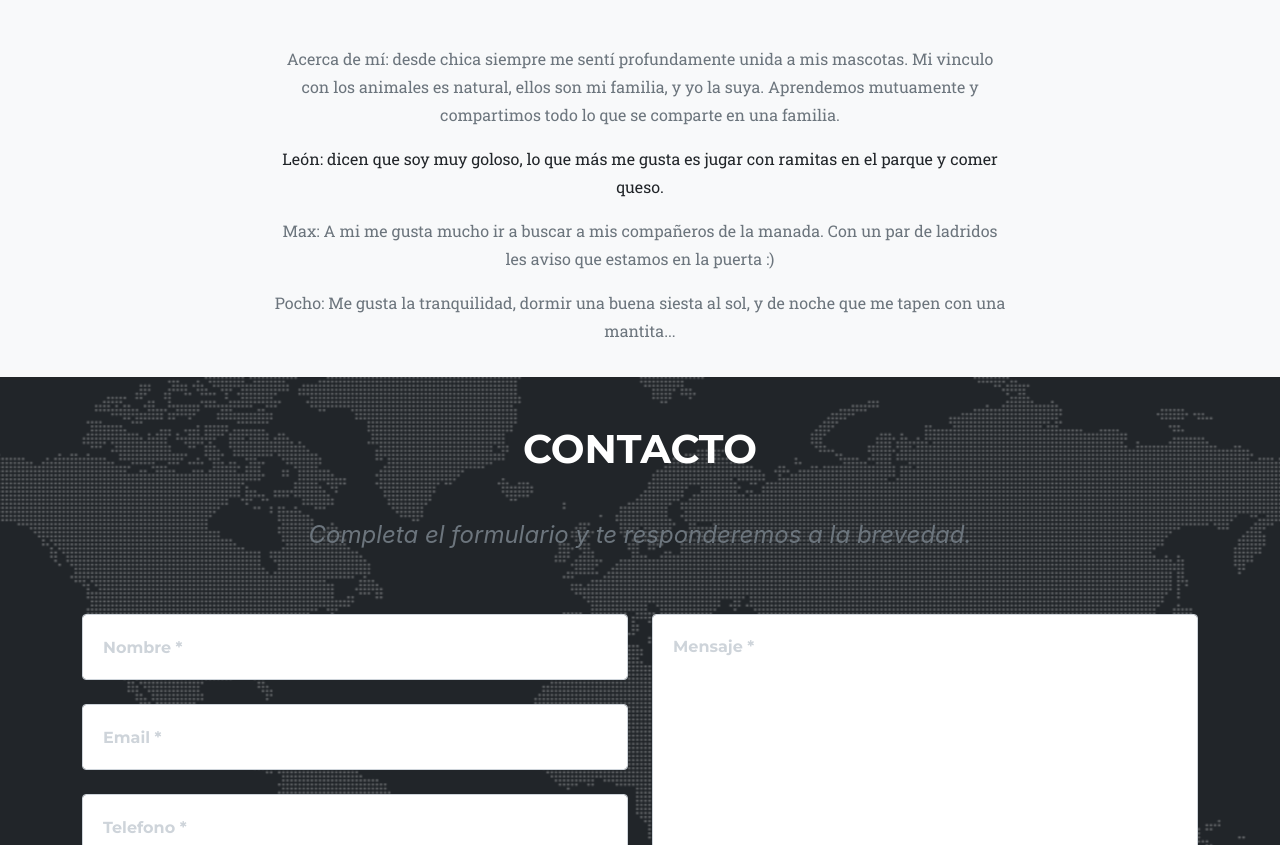
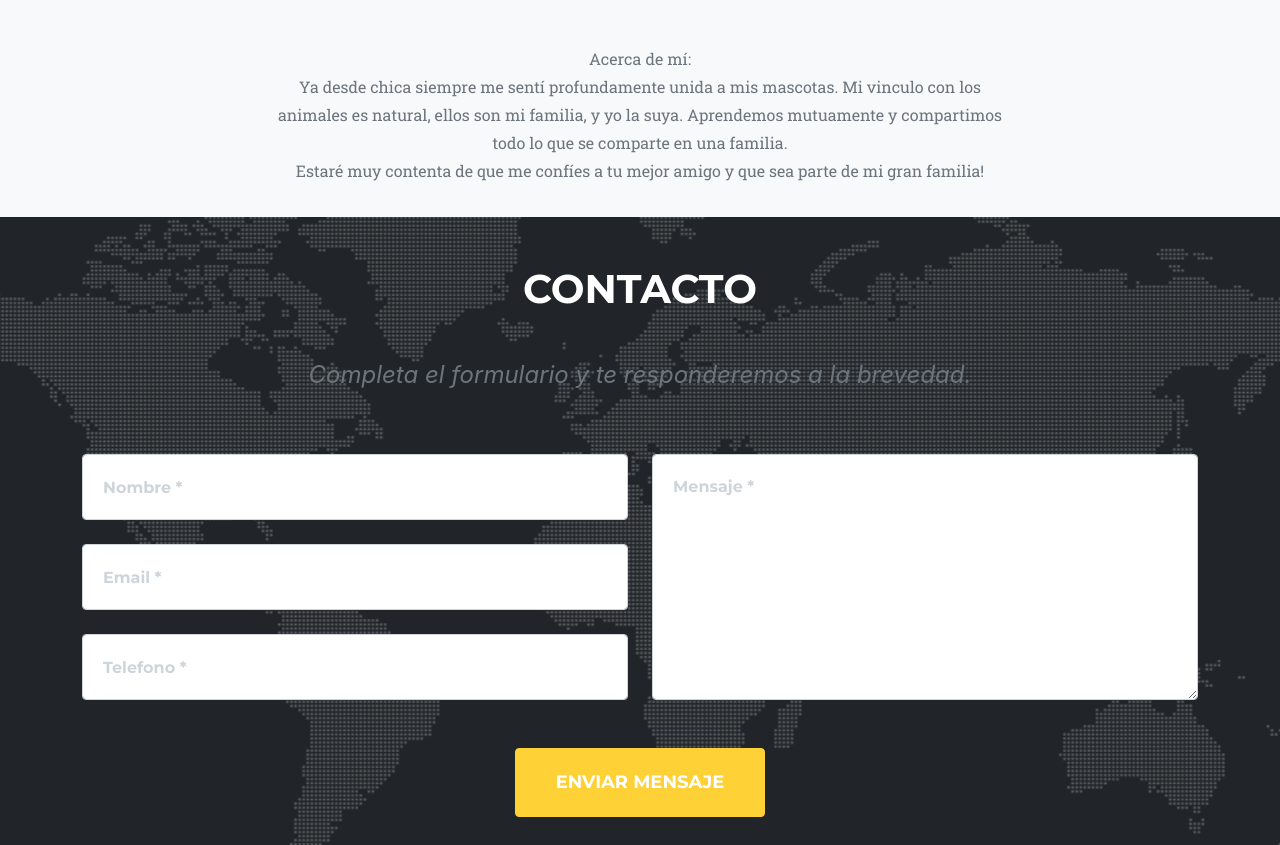
Before and after one commit to agusprats/All4One, a plain HTML site: page index.html in a window 1280 px wide. Shown: the part 5588-6433 px from the top of the page. Drawn offline with nearby package versions, Linux system fonts and the light colour scheme; a web font is replaced by a local one.

Commit message:
Update index.html

```diff
--- a/index.html
+++ b/index.html
@@ -285,8 +285,11 @@
                     </div>
                 </div>
                 <div class="row">
-                    <div class="col-lg-8 mx-auto text-center"><p class="large text-muted">Acerca de mí: desde chica siempre me sentí profundamente unida a mis mascotas. Mi vinculo con los animales es natural, ellos son mi familia, y yo la suya.
-                        Aprendemos mutuamente y compartimos todo lo que se comparte en una familia.<br/></p>
+                    <div class="col-lg-8 mx-auto text-center"><p class="large text-muted">Acerca de mí: <br/>
+                        Ya desde chica siempre me sentí profundamente unida a mis mascotas. Mi vinculo con los animales es natural, ellos son mi familia, y yo la suya.
+                        Aprendemos mutuamente y compartimos todo lo que se comparte en una familia.<br/>
+                        Estaré muy contenta de que me confíes a tu mejor amigo y que sea parte de mi gran familia!
+                        </p></div><!--
                         <p>León: dicen que soy muy goloso, lo que más me gusta es jugar con ramitas en el parque y comer queso.</p></div>
                 </div>
                 <div class="row">
@@ -294,7 +297,7 @@
                 </div>
                 <div class="row">
                     <div class="col-lg-8 mx-auto text-center"><p class="large text-muted">Pocho:  Me gusta la tranquilidad, dormir una buena siesta al sol, y de noche que me tapen con una mantita...</p></div>
-                </div>
+                </div>-->
             </div>
         </section>
 
```
